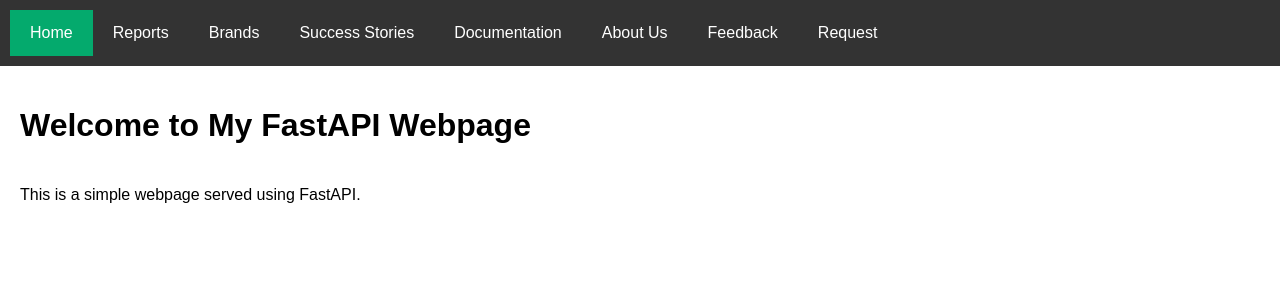
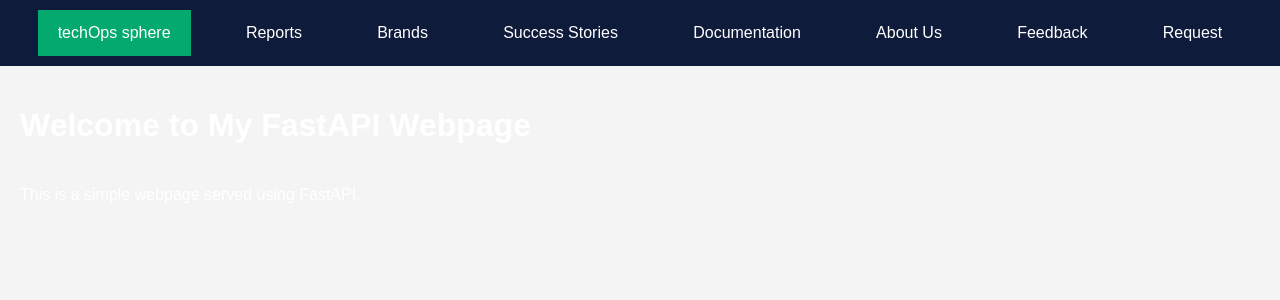
Before and after one commit to harshalraut23/topspheredev, a FastAPI app: page / in a window 1280 px wide. Shown: the top 300 px of the page. Run offline with FastAPI, Linux system fonts and the light colour scheme.

Commit message:
cosmetic changes

```diff
--- a/static/styles.css
+++ b/static/styles.css
@@ -1,13 +1,18 @@
 body {
-    font-family: Arial, sans-serif;
+    font-family: 'Source Sans Pro', sans-serif;
     margin: 0;
     padding: 0;
+    background-color: #f4f4f4;
+    color: #FFFFFF;
+    overflow-x: hidden;
 }
 
 .navbar {
-    background-color: #333;
+    display: flex;
+    background-color: #0E1B3A;
     overflow: hidden;
-    padding: 10px;
+    padding: 10px 20px;
+    justify-content: space-around;
 }
 
 .navbar a {
--- a/templates/index.html
+++ b/templates/index.html
@@ -9,7 +9,7 @@
 </head>
 <body>
     <div class="navbar">
-        <a href="/" class="active">Home</a>
+        <a href="/" class="active">techOps sphere</a>
         <a href="#reports">Reports</a>
         <a href="#brands">Brands</a>
         <a href="#success-stories">Success Stories</a>
```
